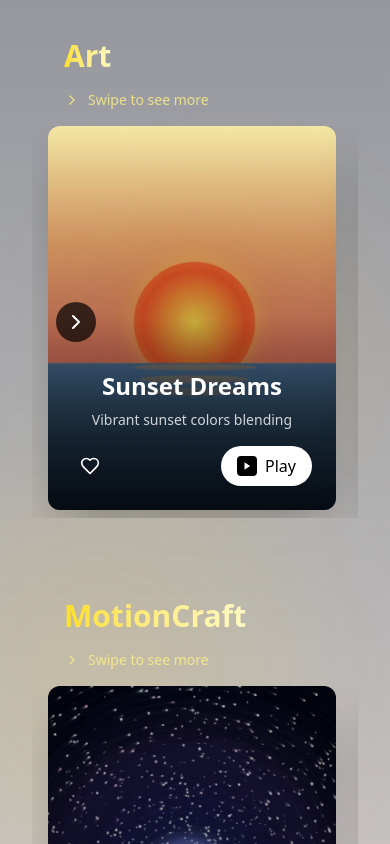
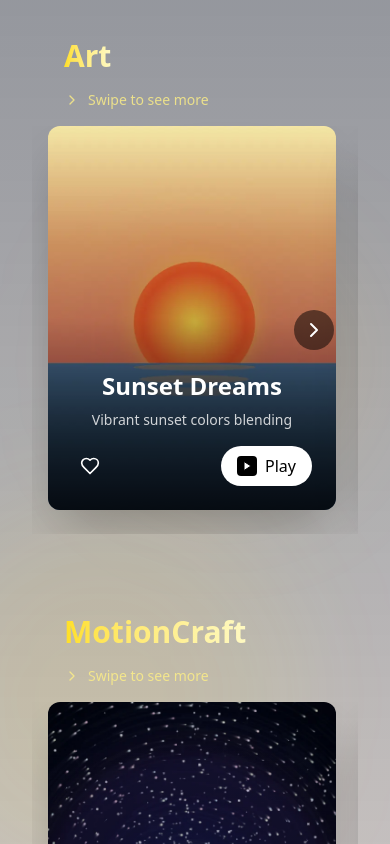
Before and after one commit to MAUSUMIBHUYAN/Creovate-react, a React (Vite) app: page / in a window 390 px wide. Shown: the part 2020-2864 px from the top of the page. Built offline with nearby package versions, Linux system fonts and the light colour scheme.

Commit message:
proper navigation

```diff
--- a/src/components/AnimationSection.jsx
+++ b/src/components/AnimationSection.jsx
@@ -243,7 +243,7 @@ const AnimationItem = React.memo(({ animation, hoveredId, setHoveredId, isLiked,
         >
           <button
             onClick={(e) => handleLike(animation.id, e)}
-            className="p-2 rounded-full hover:bg-white/10 transition-colors"
+            className="p-2 rounded-full hover:bg-white/10 transition-colors active:scale-95"
             aria-label={isLiked ? "Unlike this animation" : "Like this animation"}
           >
             <Heart
@@ -255,7 +255,7 @@ const AnimationItem = React.memo(({ animation, hoveredId, setHoveredId, isLiked,
             href={animation.path}
             target="_blank"
             rel="noopener noreferrer"
-            className="flex items-center gap-2 bg-white text-black px-4 py-2 rounded-full font-medium hover:bg-white/90 transition-colors"
+            className="flex items-center gap-2 bg-white text-black px-4 py-2 rounded-full font-medium hover:bg-white/90 transition-colors active:scale-95"
           >
             <div className="w-5 h-5 bg-black flex items-center justify-center rounded-sm">
               <Play className="w-3 h-3 fill-white" />
@@ -268,9 +268,11 @@ const AnimationItem = React.memo(({ animation, hoveredId, setHoveredId, isLiked,
   );
 });
 
-const ScrollButton = React.memo(({ direction, onClick, className = '' }) => (
+const ScrollButton = React.memo(({ direction, onClick, className = '', isMobile = false }) => (
   <button
-    className={`absolute ${direction === 'left' ? 'left-0' : 'right-0'} top-1/2 transform -translate-y-1/2 z-20 p-2 bg-black/70 rounded-full backdrop-blur hover:bg-yellow-500/30 transition ${className}`}
+    className={`absolute ${direction === 'left' ? 'left-2' : 'right-2'} top-1/2 transform -translate-y-1/2 z-20 p-2 ${
+      isMobile ? 'bg-black/50' : 'bg-black/70'
+    } rounded-full backdrop-blur hover:bg-yellow-500/30 active:scale-95 transition ${className}`}
     onClick={onClick}
     aria-label={`Scroll ${direction}`}
   >
@@ -287,23 +289,32 @@ const AnimationRow = ({ title, animations }) => {
   const timeoutRef = useRef(null);
   const [showLeft, setShowLeft] = useState(false);
   const [showRight, setShowRight] = useState(true);
-  const [showScrollbar, setShowScrollbar] = useState(false);
   const [hoveredId, setHoveredId] = useState(null);
   const [likedAnimations, setLikedAnimations] = useState([]);
   const [isDragging, setIsDragging] = useState(false);
   const [startX, setStartX] = useState(0);
   const [scrollLeft, setScrollLeft] = useState(0);
+  const [isMobile, setIsMobile] = useState(false);
+
+  useEffect(() => {
+    const checkIfMobile = () => {
+      setIsMobile(window.innerWidth <= 768);
+    };
+
+    checkIfMobile();
+    window.addEventListener('resize', checkIfMobile);
+    return () => window.removeEventListener('resize', checkIfMobile);
+  }, []);
 
   const checkScroll = useCallback(() => {
     const el = scrollRef.current;
     if (!el) return;
 
-    setShowLeft(el.scrollLeft > 0);
-    setShowRight(el.scrollLeft + el.clientWidth < el.scrollWidth - 5);
-    setShowScrollbar(true);
+    const showLeft = el.scrollLeft > 10;
+    const showRight = el.scrollLeft + el.clientWidth < el.scrollWidth - 10;
 
-    if (timeoutRef.current) clearTimeout(timeoutRef.current);
-    timeoutRef.current = setTimeout(() => setShowScrollbar(false), 3000);
+    setShowLeft(showLeft);
+    setShowRight(showRight);
   }, []);
 
   useEffect(() => {
@@ -311,9 +322,7 @@ const AnimationRow = ({ title, animations }) => {
     if (!el) return;
 
     checkScroll();
-
     el.addEventListener("scroll", checkScroll, { passive: true });
-    timeoutRef.current = setTimeout(() => setShowScrollbar(false), 3000);
 
     return () => {
       el.removeEventListener("scroll", checkScroll);
@@ -325,13 +334,13 @@ const AnimationRow = ({ title, animations }) => {
     const el = scrollRef.current;
     if (!el) return;
 
-    const scrollAmount = el.clientWidth * 0.8;
+    const scrollAmount = isMobile ? el.clientWidth * 0.75 : el.clientWidth * 0.8;
 
     el.scrollBy({
       left: direction === "left" ? -scrollAmount : scrollAmount,
       behavior: "smooth"
     });
-  }, []);
+  }, [isMobile]);
 
   const handleTouchStart = useCallback((e) => {
     const el = scrollRef.current;
@@ -347,10 +356,11 @@ const AnimationRow = ({ title, animations }) => {
     const el = scrollRef.current;
     if (!el) return;
 
-    e.preventDefault();
     const x = e.touches[0].pageX - el.offsetLeft;
     const walk = (x - startX) * 1.5;
+    requestAnimationFrame(() => {
       el.scrollLeft = scrollLeft - walk;
+    });
   }, [isDragging, startX, scrollLeft]);
 
   const handleTouchEnd = useCallback(() => {
@@ -358,6 +368,7 @@ const AnimationRow = ({ title, animations }) => {
   }, []);
 
   const handleLike = useCallback((id, e) => {
+    e.preventDefault();
     e.stopPropagation();
     setLikedAnimations(prev => {
       if (prev.includes(id)) {
@@ -368,6 +379,22 @@ const AnimationRow = ({ title, animations }) => {
       }
     });
   }, []);
+
+  useEffect(() => {
+    const el = scrollRef.current;
+    if (!el) return;
+
+    const options = { passive: false };
+    el.addEventListener('touchstart', handleTouchStart, options);
+    el.addEventListener('touchmove', handleTouchMove, options);
+    el.addEventListener('touchend', handleTouchEnd, options);
+
+    return () => {
+      el.removeEventListener('touchstart', handleTouchStart, options);
+      el.removeEventListener('touchmove', handleTouchMove, options);
+      el.removeEventListener('touchend', handleTouchEnd, options);
+    };
+  }, [handleTouchStart, handleTouchMove, handleTouchEnd]);
 
   const animationItems = useMemo(() => animations.map((animation) => (
     <AnimationItem
@@ -395,7 +422,7 @@ const AnimationRow = ({ title, animations }) => {
           </span>
         </motion.h3>
 
-        {/* Desktop scroll hint */}
+        {!isMobile && (
           <motion.div
             className="hidden md:flex items-center gap-2 text-yellow-200/80 text-sm"
             initial={{ opacity: 0 }}
@@ -406,11 +433,12 @@ const AnimationRow = ({ title, animations }) => {
             <ChevronRight className="w-4 h-4" />
             <span>Scroll to see more</span>
           </motion.div>
+        )}
       </div>
 
-      {/* Mobile swipe hint */}
+      {isMobile && (
         <motion.div
-        className="md:hidden flex items-center gap-2 text-yellow-200/80 text-sm px-4 mb-4"
+          className="flex items-center gap-2 text-yellow-200/80 text-sm px-4 mb-4"
           initial={{ opacity: 0 }}
           whileInView={{ opacity: 1 }}
           transition={{ delay: 0.3 }}
@@ -419,13 +447,15 @@ const AnimationRow = ({ title, animations }) => {
           <ChevronRight className="w-4 h-4" />
           <span>Swipe to see more</span>
         </motion.div>
+      )}
 
       <div className="relative">
         {showLeft && (
           <ScrollButton
             direction="left"
             onClick={() => scroll("left")}
-            className="hidden md:block"
+            isMobile={isMobile}
+            className={isMobile ? "md:hidden" : "hidden md:block"}
           />
         )}
 
@@ -433,44 +463,19 @@ const AnimationRow = ({ title, animations }) => {
           <ScrollButton
             direction="right"
             onClick={() => scroll("right")}
-            className="hidden md:block"
+            isMobile={isMobile}
+            className={isMobile ? "md:hidden" : "hidden md:block"}
           />
         )}
 
-        <div className="md:hidden flex justify-between w-full absolute top-1/2 -translate-y-1/2 z-20 px-2">
-          {showLeft && (
-            <button
-              onClick={() => scroll("left")}
-              className="p-2 bg-black/70 rounded-full backdrop-blur hover:bg-yellow-500/30 transition"
-              aria-label="Scroll left"
-            >
-              <ChevronLeft className="text-white w-6 h-6" />
-            </button>
-          )}
-          {showRight && (
-            <button
-              onClick={() => scroll("right")}
-              className="p-2 bg-black/70 rounded-full backdrop-blur hover:bg-yellow-500/30 transition"
-              aria-label="Scroll right"
-            >
-              <ChevronRight className="text-white w-6 h-6" />
-            </button>
-          )}
-        </div>
-
         <div
-          className={`flex overflow-x-auto overflow-y-hidden pb-2 -mx-4 px-4 space-x-6 scroll-smooth ${
-            showScrollbar ? "scrollbar-thin" : "scrollbar-none"
-          }`}
           ref={scrollRef}
-          onMouseEnter={() => setShowScrollbar(true)}
-          onMouseLeave={() => {
-            if (timeoutRef.current) clearTimeout(timeoutRef.current);
-            timeoutRef.current = setTimeout(() => setShowScrollbar(false), 3000);
+          className="flex overflow-x-auto overflow-y-hidden pb-6 -mx-4 px-4 space-x-6 scroll-smooth touch-pan-x"
+          style={{
+            WebkitOverflowScrolling: 'touch',
+            scrollbarWidth: 'none',
+            msOverflowStyle: 'none'
           }}
-          onTouchStart={handleTouchStart}
-          onTouchMove={handleTouchMove}
-          onTouchEnd={handleTouchEnd}
         >
           {animationItems}
         </div>
```
Lines whose indentation alone changed are shown as unchanged.
